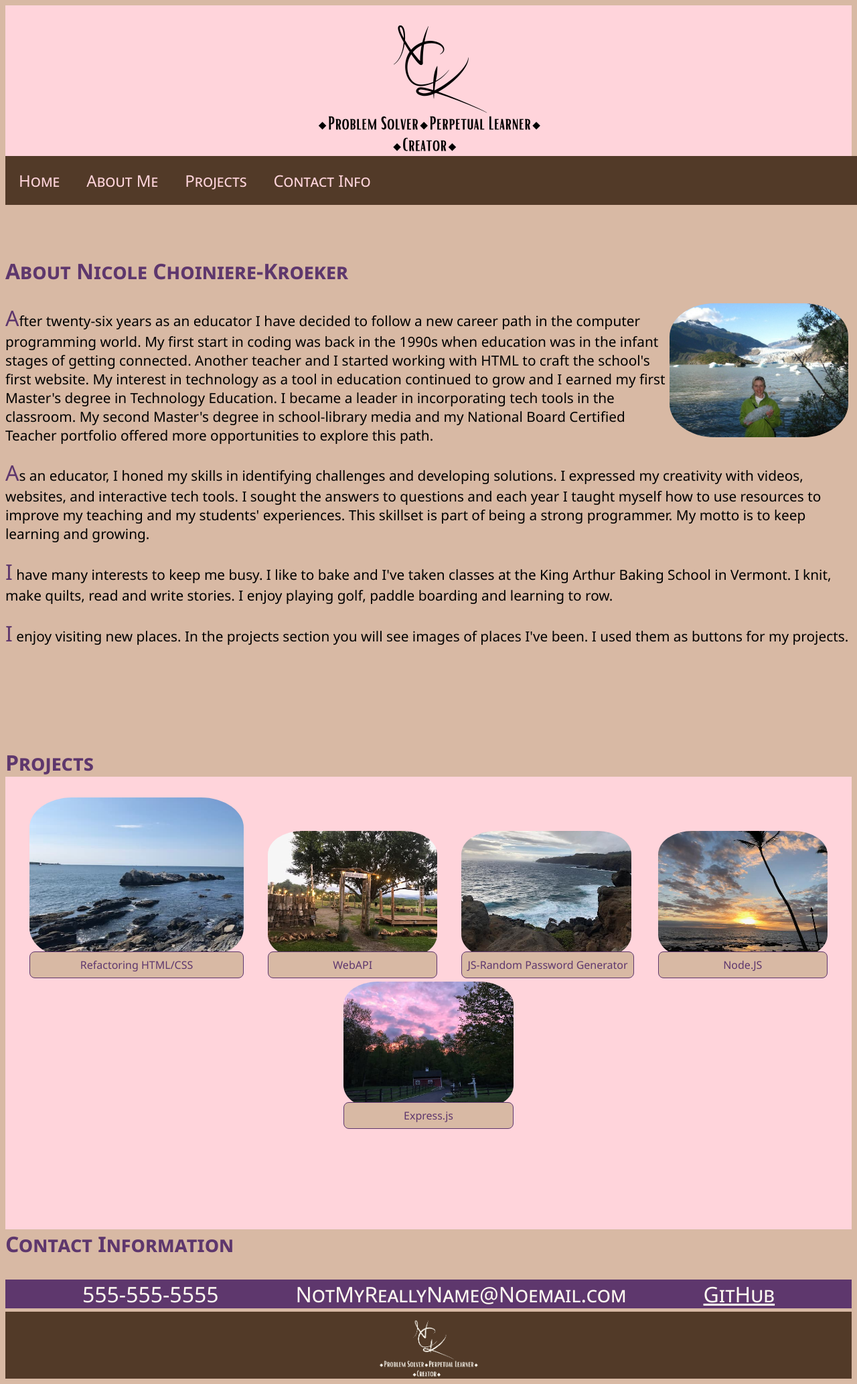
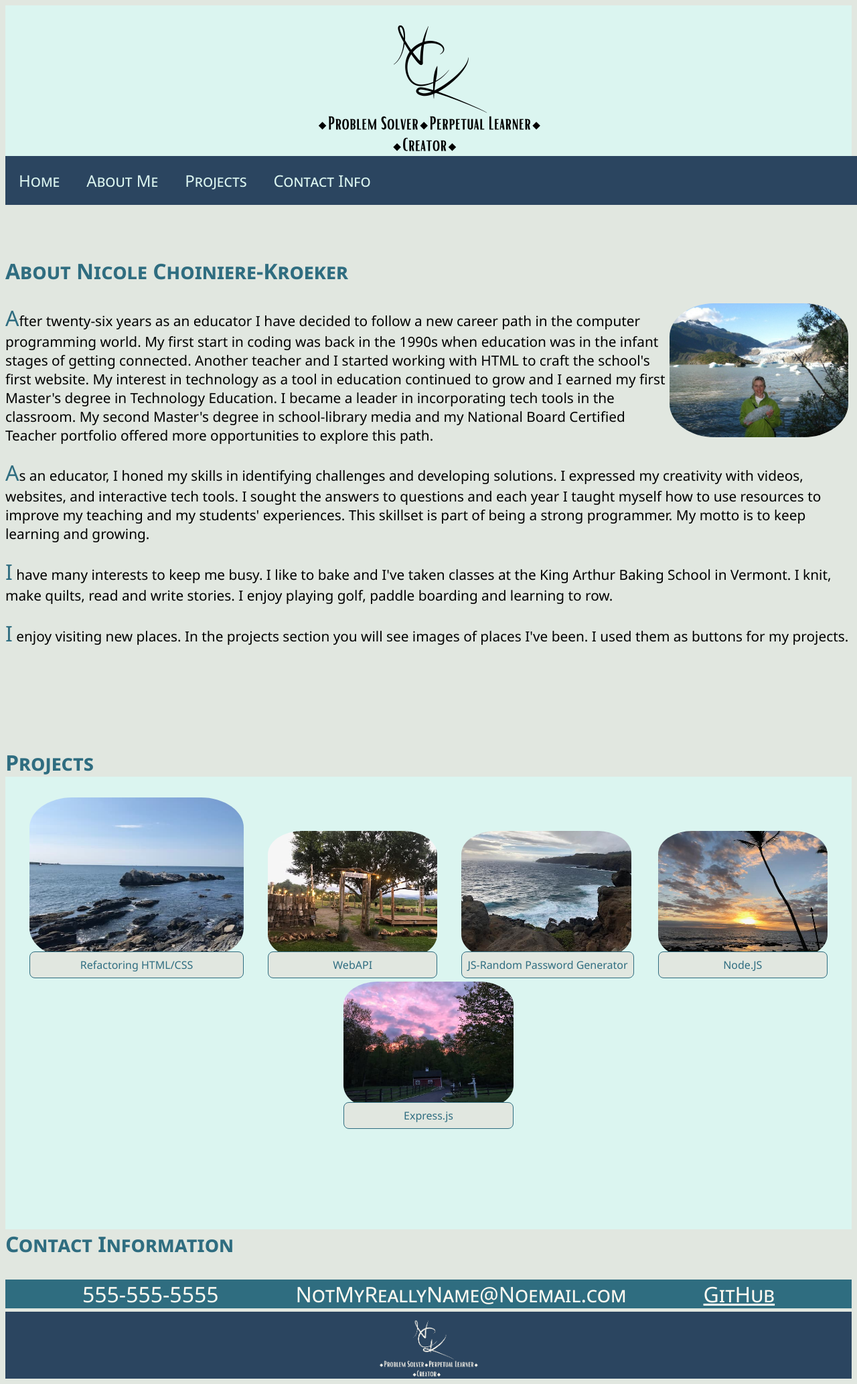
Before and after one commit to nchoin/Portfolio-NCK-projects, a plain HTML site: page index.html in a window 1280 px wide. Shown: the whole page at 67% size. Drawn offline with Linux system fonts and the light colour scheme.

Commit message:
changed color scheme and updated all variables of color

```diff
--- a/Assets/style2.css
+++ b/Assets/style2.css
@@ -1,16 +1,16 @@
 *
 {margin: o; padding: 0; box-sizing: border-box;}
 :root {
-    --purple:#5E376D;
-    --tan:#D8B9A4;
-    --pink:#F397C3;
+    --dkblue:#2f6d80;
+    --grey:#E1E7E0;
+    --turquoise:#6aa4b0;
     --white:#FEFAF1;
-    --brown: #523A28;
-    --ltpink: #FFD4DB;
+    --midnight: #2b4560;
+    --ltblue:#DBF5F0;
 }
 /* styles for the entire website */
 body {
-    background-color: var(--tan);
+    background-color: var(--grey);
     font-family: 'Segoe UI', Tahoma, Geneva, Verdana, sans-serif;
 }
 h1{
@@ -18,12 +18,12 @@ h1{
     font-size: 2em;
     margin-top: 150px;
     width: 100%;
-    background-color: #D8B9A4;
-    color: var(--purple)
+    background-color: var(--grey);
+    color: var(--dkblue)
 }
 /* styles related to the header and top logo */
 header {
-    background-color: var(--ltpink);
+    background-color: var(--ltblue);
     width: 100%;
 }
 img .logo1 {
@@ -44,7 +44,7 @@ ul {
     list-style-type: none;
     margin: 0;
     padding: 0;
-    background-color: var(--brown);
+    background-color: var(--midnight);
     overflow: hidden;
     /* display:flex;
     flex-direction: row; */
@@ -60,15 +60,15 @@ li a {
     /* margin: auto; */
     text-align: left;
     text-decoration: none;
-    color: var(--ltpink);
+    color: var(--ltblue);
     padding: 20px;
     font-weight: strong;
     font-variant: small-caps;
     font-size: 1.5em;
 }
 li a:hover {
-    background-color: var(--pink);
-    color: var(--brown);
+    background-color: var(--turquoise);
+    color: var(--midnight);
     font-size: 1.8em;
 }
 
@@ -91,7 +91,7 @@ li a:hover {
     margin: 0px 5px;
 }
 p::first-letter {
-    color: var(--purple);
+    color: var(--dkblue);
     font-size: xx-large;
     /* font-variant: small-caps; */
 }
@@ -105,7 +105,7 @@ p {
     border-radius: 25%;
 }
 .projects {
-    background-color: var(--ltpink);
+    background-color: var(--ltblue);
 }
 /* styling for Projects section */
 /* flexbox for images which have links to projects */
@@ -140,14 +140,14 @@ p {
     transform: scale(1.2);
 }
 .project-label {
-    background-color: var(--tan);
-    border: 1px solid var(--purple);
+    background-color: var(--grey);
+    border: 1px solid var(--dkblue);
     position: relative;
     border-radius: 8px;
     padding: .5rem;
     text-align: center;
     margin-top: -20px;
-    color: var(--purple);
+    color: var(--dkblue);
 }
 figure {
     margin: 0;
@@ -155,7 +155,7 @@ figure {
 
 /* styling for contact section */
 .contact {
-    background-color: var(--tan);
+    background-color: var(--grey);
 }
 .contact-container {
     display: flex;
@@ -163,11 +163,11 @@ figure {
     flex-direction: row;
     justify-content: space-evenly;
     align-items: baseline;
-    background-color: var(--purple);
+    background-color: var(--dkblue);
     margin: 0 0 5px 0;
 }
 .info {
-    background-color: var(--purple);
+    background-color: var(--dkblue);
     text-decoration: none;
     color: var(--white);
     font-size: 2em;
@@ -179,7 +179,7 @@ figure {
 
 /* styling for footer */
 footer {
-    background-color: var(--brown);
+    background-color: var(--midnight);
     width: 100%;
     margin: 0;
 }
@@ -201,11 +201,14 @@ footer {
         font-size: 1.5em;
         text-align: center;
     }
+    h1 {
+        margin-top:75px;
 }
 @media screen and (max-width:600px) {
     .contact-container {
         flex-direction: column;
         align-content: left;
+
     }
 }
 @media screen and (max-width:515px) {
@@ -213,7 +216,7 @@ footer {
         /* display:inline-block;
         text-align: left;
         text-decoration: none;
-        color: var(--ltpink);
+        color: var(--ltblue);
         padding: 20px;
         font-weight: strong;
         font-variant: small-caps; */
@@ -245,6 +248,6 @@ footer {
         font-size: 1.2em;
     }
 header, .projects {
-    background-color: var(--tan);
+    background-color: var(--grey);
 }
 }
```
